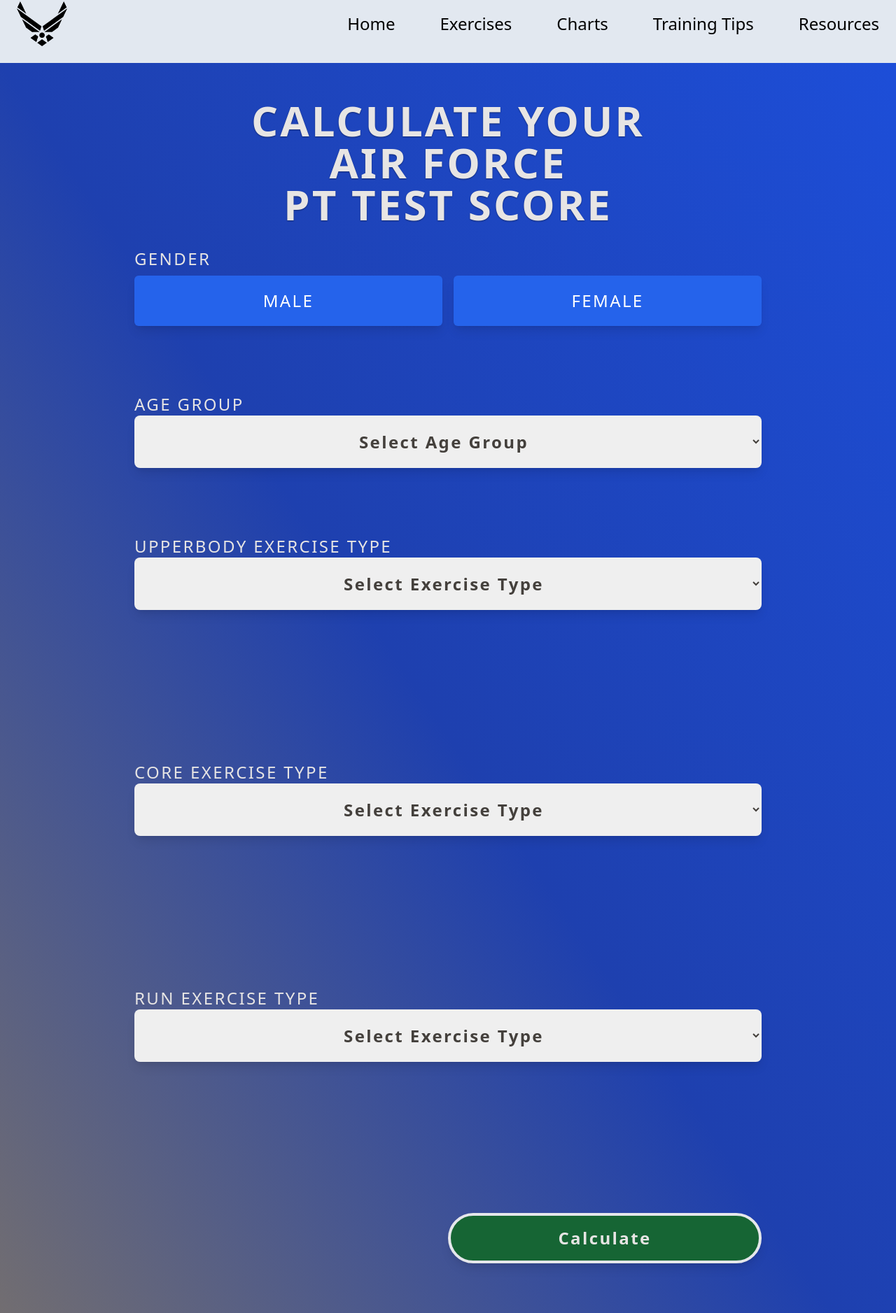
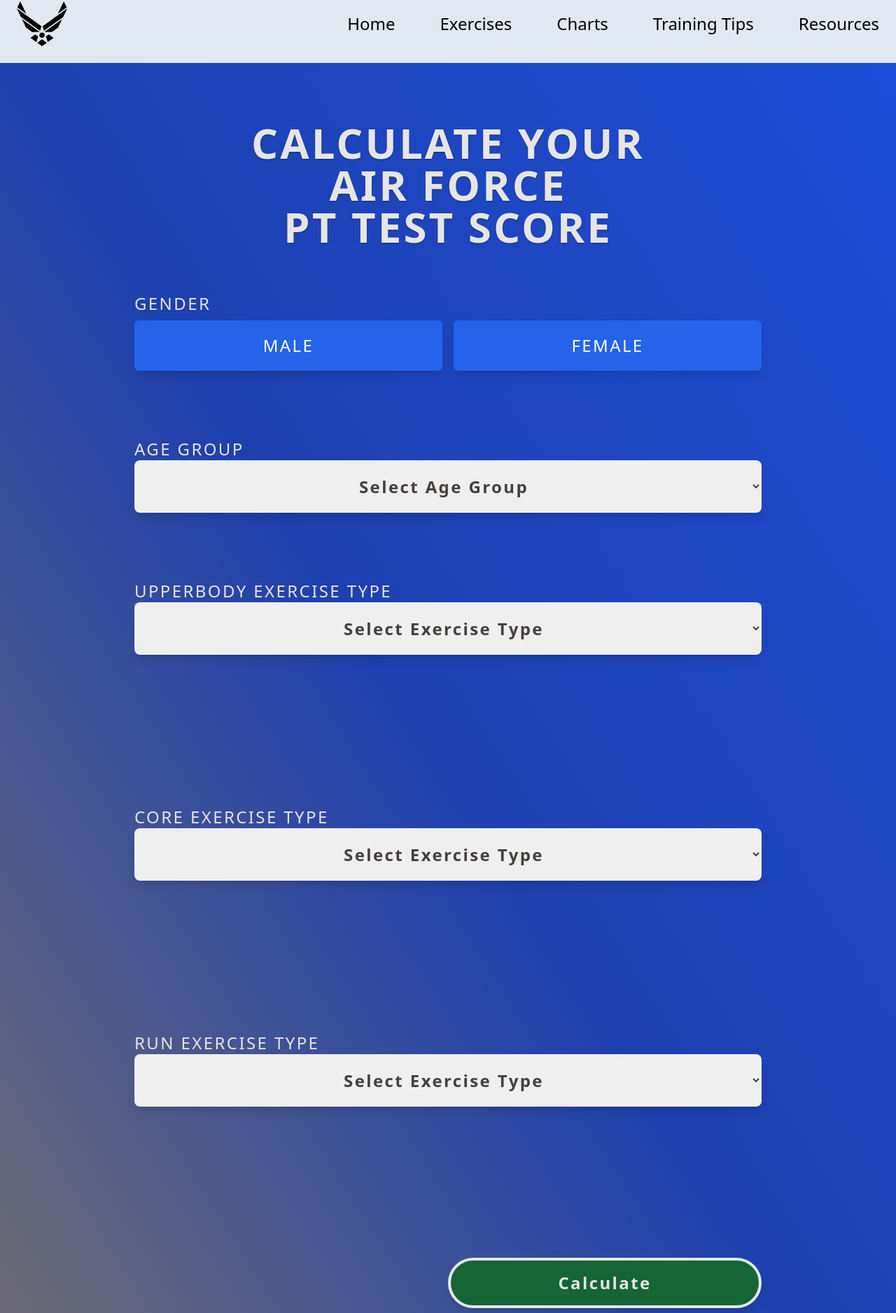
Before and after one commit to ronnieima/usaf-pt-calculator, a React (Vite) app: page / in a window 1280 px wide. Shown: the part 22-1899 px from the top of the page at 70% size. Built offline with nearby package versions, Linux system fonts and the light colour scheme; no server answers.

Commit message:
fix spacing

```diff
--- a/src/layout/Header.jsx
+++ b/src/layout/Header.jsx
@@ -1,6 +1,6 @@
 function Header() {
   return (
-    <h1 className=" text-4xl sm:text-6xl font-semibold  tracking-wider uppercase text-center text-stone-200 my-8 text-shadow-sm">
+    <h1 className=" text-4xl sm:text-6xl font-semibold  tracking-wider uppercase text-center text-stone-200 text-shadow-sm my-16">
       Calculate your <br />
       Air Force
       <br /> PT Test Score
--- a/src/ui/Score.jsx
+++ b/src/ui/Score.jsx
@@ -1,7 +1,7 @@
 function Score({ score }) {
   return (
     <>
-      <p className="text-center text-white text-6xl my-16 uppercase">
+      <p className="text-center text-white text-6xl my-24 uppercase">
         Your Score is <span className="font-bold">{score}</span>
       </p>
     </>
```
